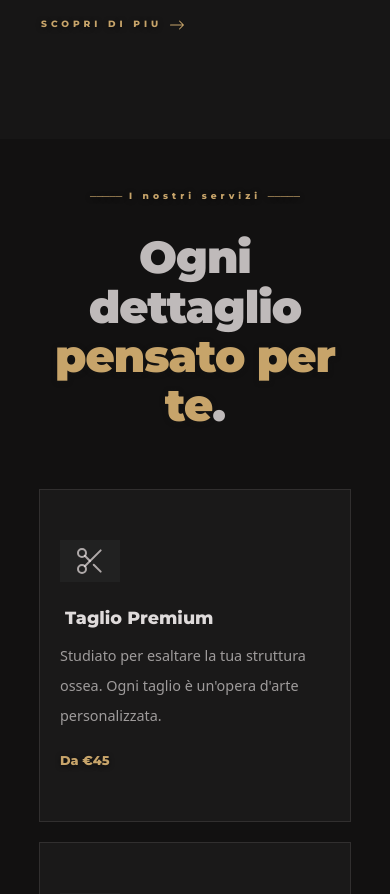
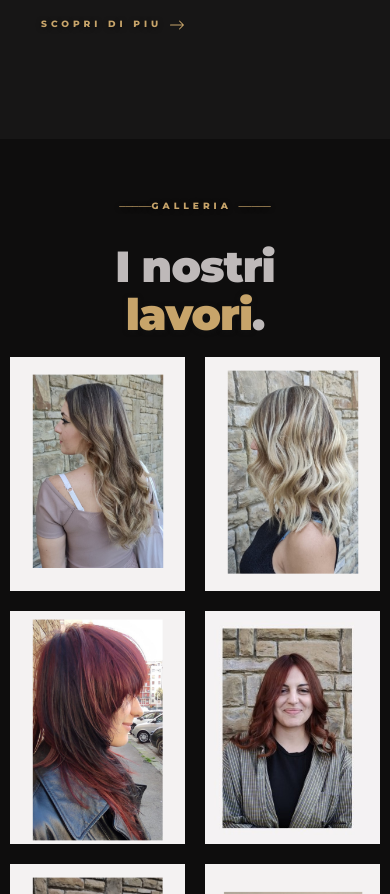
Before and after one commit to Nicolebalzano/Hairtistweb, a React (Vite) app: page / in a window 390 px wide. Shown: the part 2360-3254 px from the top of the page. Built offline with nearby package versions, Linux system fonts and the light colour scheme.

Commit message:
modifiche dettagli

```diff
--- a/src/App.css
+++ b/src/App.css
@@ -546,7 +546,6 @@ ul span {
   gap: 2rem;
   flex-wrap: wrap;
 }
-
 .recensioni .card {
   background-color: #0a0a0af0;
   color: #eee;
@@ -616,6 +615,7 @@ ul span {
 }
 .buttons-style-1 {
   color: #0e0d0dd7;
+  min-width: 250px;
   background-color: #c7a46a;
   padding: 15px;
   transition: transform 3.5 ease;
@@ -626,6 +626,7 @@ ul span {
 .buttons-style-2 {
   color: #e8e8e8;
   padding: 15px;
+  min-width: 250px;
   padding-right: 30px;
   border: 0.5px solid #e6e0e096;
   transition:
@@ -783,6 +784,7 @@ ul span {
     font-family: "Montserrat", sans-serif;
     font-weight: 600;
     line-height: 1;
+    text-align: center;
     display: flex;
     justify-content: center;
     align-items: center;
@@ -895,9 +897,11 @@ ul span {
   .i-nostri-servizi-2 {
     flex-direction: column;
   }
+  .i-nostri-servizi-1{
+    padding: 0px;
+  }
   .i-nostri-servizi-1 h2{
-    padding: 0;
-    text-align: center;
+    text-align:center;
   }
   .esperienza {
     flex-direction: column;
@@ -936,7 +940,9 @@ ul span {
   .nostri-lavori {
     padding: 60px 10px;
   }
-
+.recensioni{
+  padding: 10px;
+}
   .recensioni .card {
     width: 90%;
   }
--- a/src/App.jsx
+++ b/src/App.jsx
@@ -42,12 +42,12 @@ function App() {
       <section id="chi-siamo">
         <ChiSiamo />
       </section>
+      <section id="nostri-lavori">
+        <NostriLavori />
+      </section>
       <section id="i-nostri-servizi">
         <OurServices />
       </section>{" "}
-      <section id="nostri-lavori">
-        <NostriLavori />
-      </section>
       <section id="esperienza">
         <Esperienza />
       </section>
```
